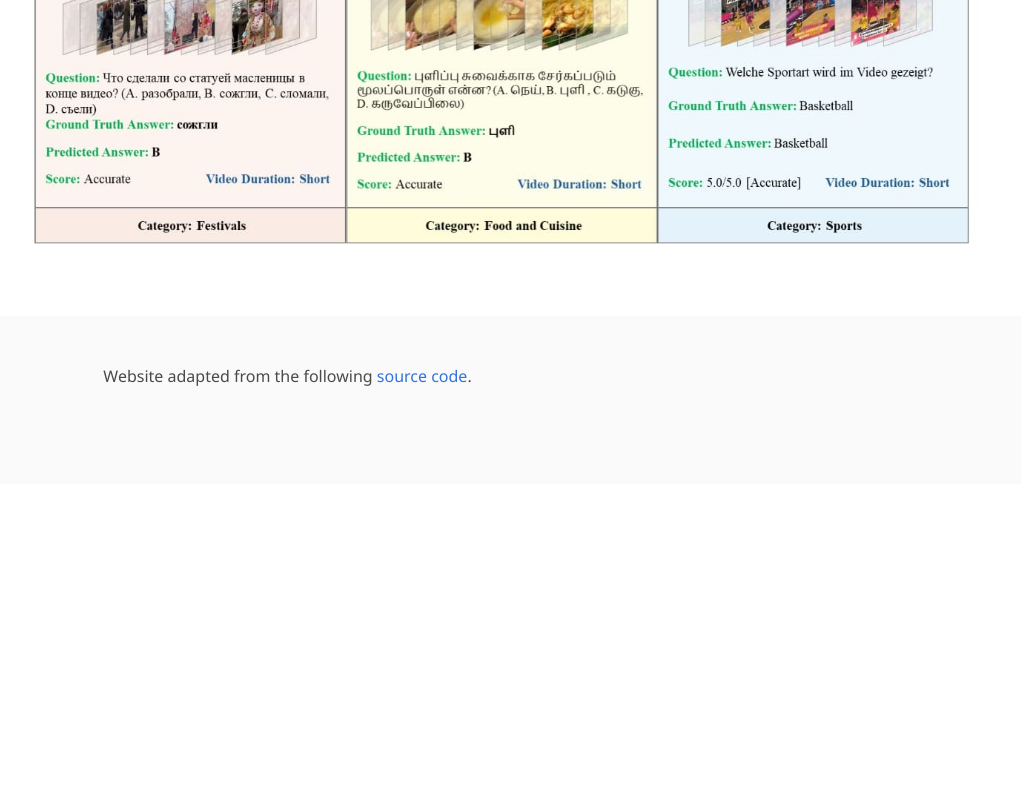
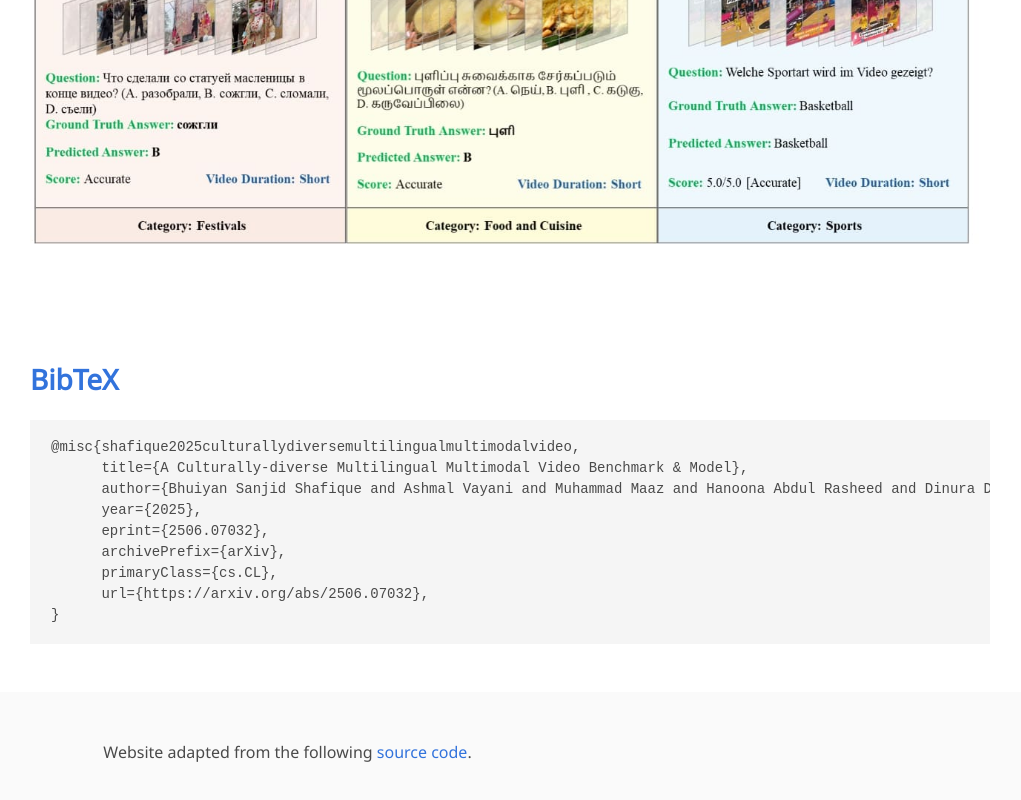
Before and after one commit to mbzuai-oryx/ViMUL, a plain HTML site: page index.html in a window 1280 px wide. Shown: the part 7766-8566 px from the top of the page, without its empty margins (130-1151 px from the left). Before the commit the page ends 8250 px from the top, so only its background shows below. Drawn offline with nearby package versions, Linux system fonts and the light colour scheme; some icons are missing; a web font is replaced by a local one.

Commit message:
Update index.html bibtex

```diff
--- a/index.html
+++ b/index.html
@@ -583,23 +583,21 @@ its open-source counterparts. In contrast to highresource languages, methods str
 
 </section>
 
-<!--
 <section class="section" id="BibTeX">
   <div class="container is-max-desktop content">
     <h2 class="title"><a id="bibtex">BibTeX</a></h2>
-    <pre><code>@misc{vayani2024alm,
-      title={All Languages Matter: Evaluating LMMs on Culturally Diverse 100 Languages},
-      author={Ashmal Vayani and Dinura Dissanayake and Hasindri Watawana and Noor Ahsan and Nevasini Sasikumar and Omkar Thawakar and Henok Biadglign Ademtew and Yahya Hmaiti and Amandeep Kumar and Kartik Kuckreja and Mykola Maslych and Wafa Al Ghallabi and Mihail Mihaylov and Chao Qin and Abdelrahman M Shaker and Mike Zhang and Mahardika Krisna Ihsani and Amiel Esplana and Monil Gokani and Shachar Mirkin and Harsh Singh and Ashay Srivastava and Endre Hamerlik and Fathinah Asma Izzati and Fadillah Adamsyah Maani and Sebastian Cavada and Jenny Chim and Rohit Gupta and Sanjay Manjunath and Kamila Zhumakhanova and Feno Heriniaina Rabevohitra and Azril Amirudin and Muhammad Ridzuan and Daniya Kareem and Ketan More and Kunyang Li and Pramesh Shakya and Muhammad Saad and Amirpouya Ghasemaghaei and Amirbek Djanibekov and Dilshod Azizov and Branislava Jankovic and Naman Bhatia and Alvaro Cabrera and Johan Obando-Ceron and Olympiah Otieno and Fabian Farestam and Muztoba Rabbani and Sanoojan Baliah and Santosh Sanjeev and Abduragim Shtanchaev and Maheen Fatima and Thao Nguyen and Amrin Kareem and Toluwani Aremu and Nathan Xavier and Amit Bhatkal and Hawau Toyin and Aman Chadha and Hisham Cholakkal and Rao Muhammad Anwer and Michael Felsberg and Jorma Laaksonen and Thamar Solorio and Monojit Choudhury and Ivan Laptev and Mubarak Shah and Salman Khan and Fahad Khan},
-      year={2024},
-      eprint={2411.16508},
+    <pre><code>@misc{shafique2025culturallydiversemultilingualmultimodalvideo,
+      title={A Culturally-diverse Multilingual Multimodal Video Benchmark & Model},
+      author={Bhuiyan Sanjid Shafique and Ashmal Vayani and Muhammad Maaz and Hanoona Abdul Rasheed and Dinura Dissanayake and Mohammed Irfan Kurpath and Yahya Hmaiti and Go Inoue and Jean Lahoud and Md. Safirur Rashid and Shadid Intisar Quasem and Maheen Fatima and Franco Vidal and Mykola Maslych and Ketan Pravin More and Sanoojan Baliah and Hasindri Watawana and Yuhao Li and Fabian Farestam and Leon Schaller and Roman Tymtsiv and Simon Weber and Hisham Cholakkal and Ivan Laptev and Shin'ichi Satoh and Michael Felsberg and Mubarak Shah and Salman Khan and Fahad Shahbaz Khan},
+      year={2025},
+      eprint={2506.07032},
       archivePrefix={arXiv},
-      primaryClass={cs.CV},
-      url={https://arxiv.org/abs/2411.16508},
+      primaryClass={cs.CL},
+      url={https://arxiv.org/abs/2506.07032},
 }
 </code></pre>
   </div>
 </section>
--->
 
 
 <footer class="footer">
```
